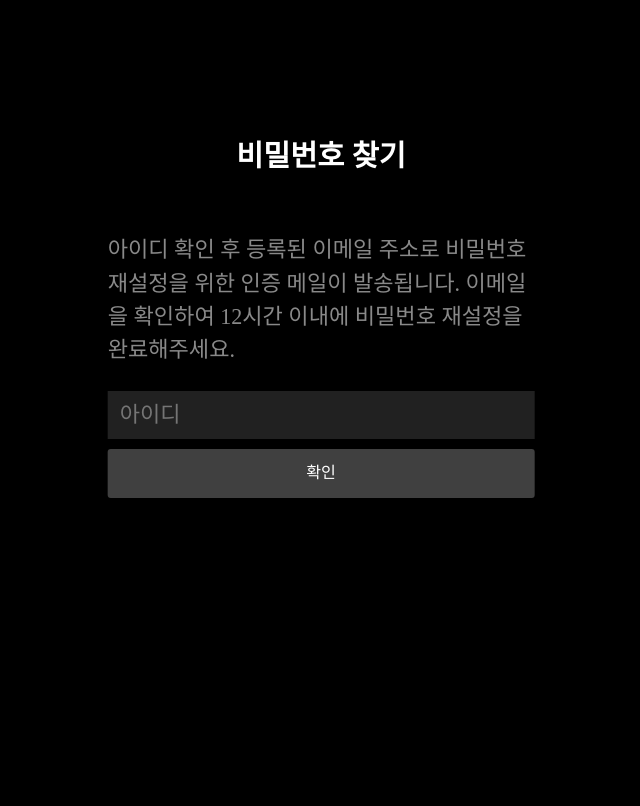
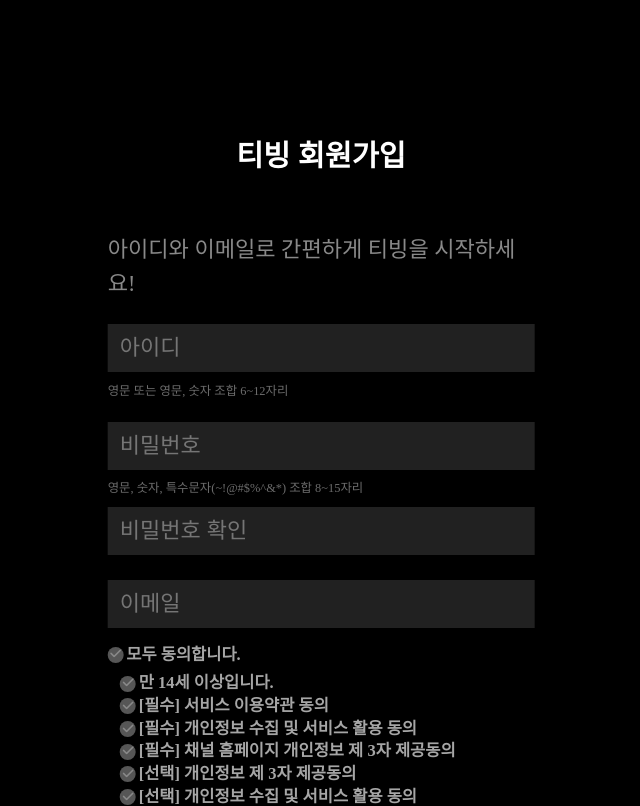
Before and after one commit to LikeLion-VJS10/TAING10, a website: page pages/register/register.html in a window 1280 px wide. Shown: the whole page, without its empty margins (319-959 px from the left). Drawn offline with nearby package versions, Linux system fonts and the light colour scheme; files whose address does not match are found by name; a web font is replaced by a local one.

Commit message:
Feat : 로그인, 아이디/패스워드 찾기, 회원가입 페이지 파비콘 추가 및 회원가입 페이지 스타일링 진행중

```diff
--- a/pages/register/css/style.css
+++ b/pages/register/css/style.css
@@ -31,6 +31,12 @@
   overflow:visible;
   cursor:pointer;
 }
+.gray-500{
+  color: var(--gray-500);
+}
+.gray-300{
+  color: var(--gray-300);
+}
 
 .login-wrapper{
   width: calc(100% / 3);
@@ -54,7 +60,7 @@
   all: unset;
   display: flex;
   background: var(--brand-dark-bg-2);
-  margin: 10px auto;
+  margin: 1rem auto;
   padding: 10px;
   align-items: center;
 }
@@ -70,38 +76,50 @@
 }
 .auto-login-wrapper{
   width: 100%;
-  font-size: 1.3rem;
+  font-size: var(--label-l);
   color: var(--brand-dark-bg-2);
+  margin: 1.5rem auto;
+}
+
+.auto-login{
+  display: block;
   position: relative;
+  -webkit-user-select: none;
+  -moz-user-select: none;
+  -ms-user-select: none;
+  user-select: none;
 }
 
 .auto-login-wrapper input[type="checkbox"] {
   display: none;
 }
 .checked{
-  width: 1rem;
-  height: 1rem;
+  width: 16px;
+  height: 16px;
   border-radius: 50%;
   background-color: var(--gray-600);
   position: absolute;
-  top: 0;
+  top: 50%;
   left: 0;
+  transform: translateY(-50%);
   color: var(--gray-400);
   text-align: center;
-  line-height: 1rem;
-  line-height: 1rem;
+  line-height: 16px;
+  line-height: 16px;
 }
 .auto-login-wrapper input[type="checkbox"]:checked + .checked{
-  background-color: var(--gray-400);
-  color: var(--gray-600);
+  background-color: var(--brand-red-1);
+  color: var(--white);
   text-align: center;
   position: absolute;
+  top: 50%;
   left: 0;
-  top:0;
+  transform: translateY(-50%);
 }
 .auto-login-text{
-  margin-left: 1.6rem;
-  font-size: 1rem;
+  margin-left: 1.5rem;
+  font-weight: bold;
+  font-size: var(----label-l);
   display : flex;
   align-items : center;
 }
@@ -184,3 +202,21 @@
   background-color: var(--white);
   color: var(--black);
 }
+
+.register-input-wrapper{
+  margin: 2rem auto;
+}
+
+.auto-login-wrapper>.auto-login:first-of-type{
+  margin: 1rem 0;
+}
+.agree-inner-wrap{
+  margin-left: 1rem;
+  display: flex;
+  flex-direction: column;
+  gap: .5rem;
+}
+
+.agree-inner-wrap .checked{
+  /* background: none; */
+}
--- a/pages/register/register.html
+++ b/pages/register/register.html
@@ -7,6 +7,7 @@
     <link href="https://cdnjs.cloudflare.com/ajax/libs/meyer-reset/2.0/reset.min.css" rel="stylesheet" />
     <script src="https://kit.fontawesome.com/04c1ea1f1c.js" crossorigin="anonymous"></script>
     <link rel="stylesheet" as="style" crossorigin href="https://cdn.jsdelivr.net/gh/orioncactus/pretendard@v1.3.6/dist/web/static/pretendard.css" />
+    <link rel="shortcut icon" href="../../client/assets/img/tving-favicon.png" type="image/x-icon" />
     <link rel="stylesheet" href="https://cdn.jsdelivr.net/npm/swiper@8/swiper-bundle.min.css" />
     <!-- <link rel="stylesheet" href="../../client/css/theme.css" /> -->
     <link rel="stylesheet" href="./css/style.css" />
@@ -21,16 +22,85 @@
   <body>
     <div class="login-wrapper">
       <form method="post" action="" id="login-form">
-        <h2 class="login-title" >비밀번호 찾기</h2>
+        <h2 class="login-title" >티빙 회원가입</h2>
 
         <div class="login-inner">
           <div class="login-text">
-            <p>아이디 확인 후 등록된 이메일 주소로 비밀번호 재설정을 위한 인증 메일이  발송됩니다. 이메일을 확인하여 12시간 이내에 비밀번호 재설정을 완료해주세요.</p>
+            <p>아이디와 이메일로 간편하게 티빙을 시작하세요!</p>
           </div>
-          <div class="input-wrapper">
-            <input type="text" name="userId" placeholder="아이디">
+
+          <div class="register-input-wrapper">
+            <div class="input-wrapper">
+              <input type="text" name="userId" placeholder="아이디">
+            </div>
+            <span class="gray-500">영문 또는 영문, 숫자 조합 6~12자리</span>
           </div>
-          <input class="login-btn" type="submit" value="확인">
+
+          <div class="register-input-wrapper">
+            <div class="input-wrapper">
+              <input type="text" name="userId" placeholder="비밀번호">
+            </div>
+            <span class="gray-500">영문, 숫자, 특수문자(~!@#$%^&*) 조합 8~15자리</span>
+            <div class="input-wrapper">
+              <input type="text" name="userId" placeholder="비밀번호 확인">
+            </div>
+          </div>
+
+          <div class="register-input-wrapper">
+            <div class="input-wrapper">
+              <input type="text" name="userId" placeholder="이메일">
+            </div>
+
+            <div class="auto-login-wrapper">
+
+              <label class="auto-login" for="agree-all">
+                  <input type="checkbox" id="agree-all">
+                  <span class="checked"><i class="fa-solid fa-check fa-xs"></i></span>
+                  <span class="auto-login-text gray-300" >모두 동의합니다.</span>
+              </label>
+
+              <div class="agree-inner-wrap">
+
+                <label class="auto-login" for="above-14">
+                  <input type="checkbox" id="above-14">
+                  <span class="checked"><i class="fa-solid fa-check fa-xs"></i></span>
+                  <span class="auto-login-text gray-300" >만 14세 이상입니다.</span>
+                </label>
+
+                <label class="auto-login" for="service">
+                  <input type="checkbox" id="service">
+                  <span class="checked"><i class="fa-solid fa-check fa-xs"></i></span>
+                  <span class="auto-login-text gray-300" >[필수] 서비스 이용약관 동의</span>
+                </label>
+
+                <label class="auto-login" for="personal-info">
+                  <input type="checkbox" id="personal-info">
+                  <span class="checked"><i class="fa-solid fa-check fa-xs"></i></span>
+                  <span class="auto-login-text gray-300" >[필수] 개인정보 수집 및 서비스 활용 동의</span>
+                </label>
+
+                <label class="auto-login" for="info-providing">
+                  <input type="checkbox" id="info-providing">
+                  <span class="checked"><i class="fa-solid fa-check fa-xs"></i></span>
+                  <span class="auto-login-text gray-300" >[필수] 채널 홈페이지 개인정보 제 3자 제공동의</span>
+                </label>
+
+                <label class="auto-login" for="personal-info-providing">
+                  <input type="checkbox" id="personal-info-providing">
+                  <span class="checked"><i class="fa-solid fa-check fa-xs"></i></span>
+                  <span class="auto-login-text gray-300" >[선택] 개인정보 제 3자 제공동의</span>
+                </label>
+
+                <label class="auto-login" for="info-agreement">
+                  <input type="checkbox" id="info-agreement">
+                  <span class="checked"><i class="fa-solid fa-check fa-xs"></i></span>
+                  <span class="auto-login-text gray-300" >[선택] 개인정보 수집 및 서비스 활용 동의</span>
+                </label>
+
+              </div>
+            </div>
+          </div>
+
         </div>
 
       </form>
```
Also changed, not shown: pages/find-id/find-id.html (+1 -0 lines), pages/find-pw/find-pw.html (+1 -0 lines), pages/login/login.html (+1 -0 lines).
